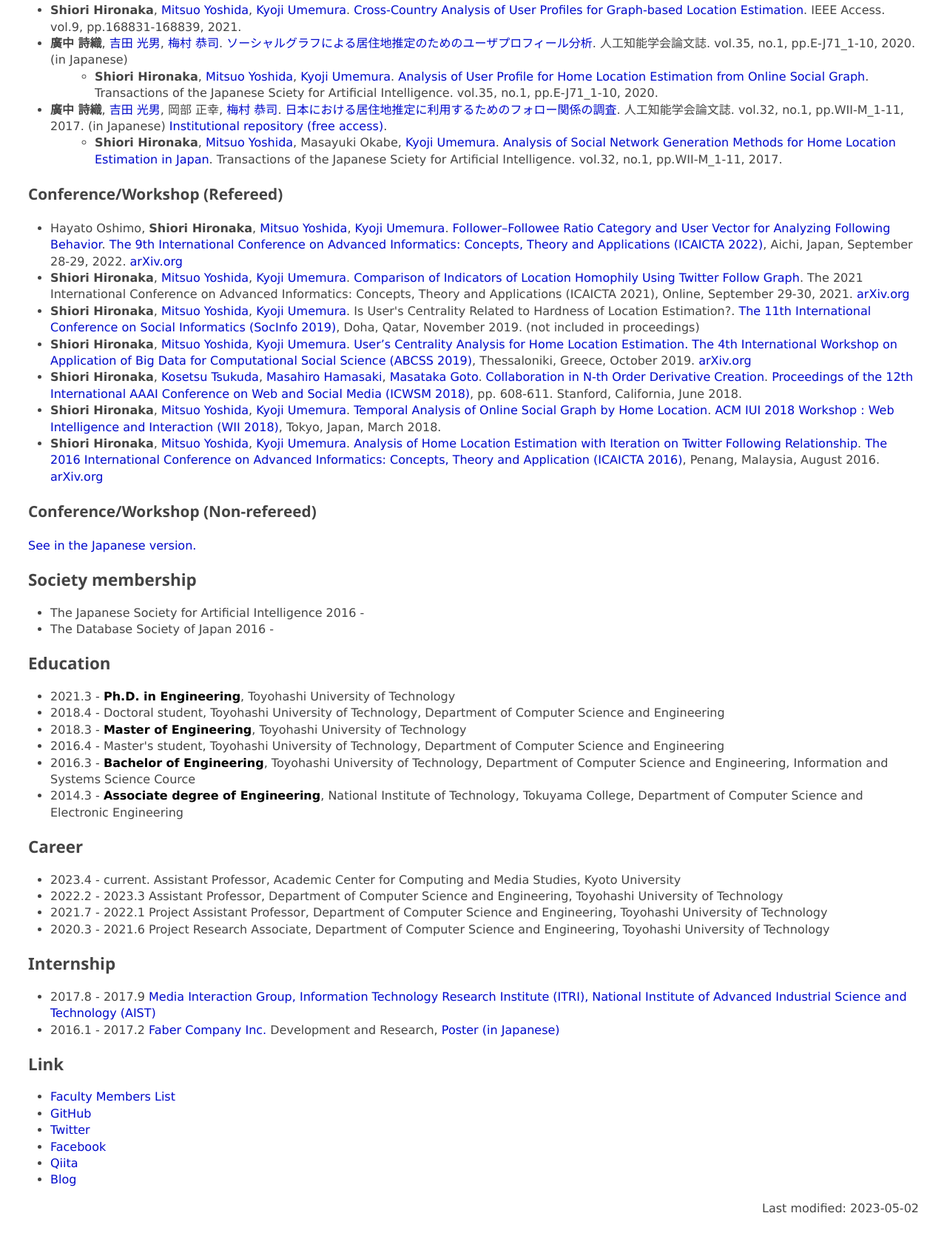
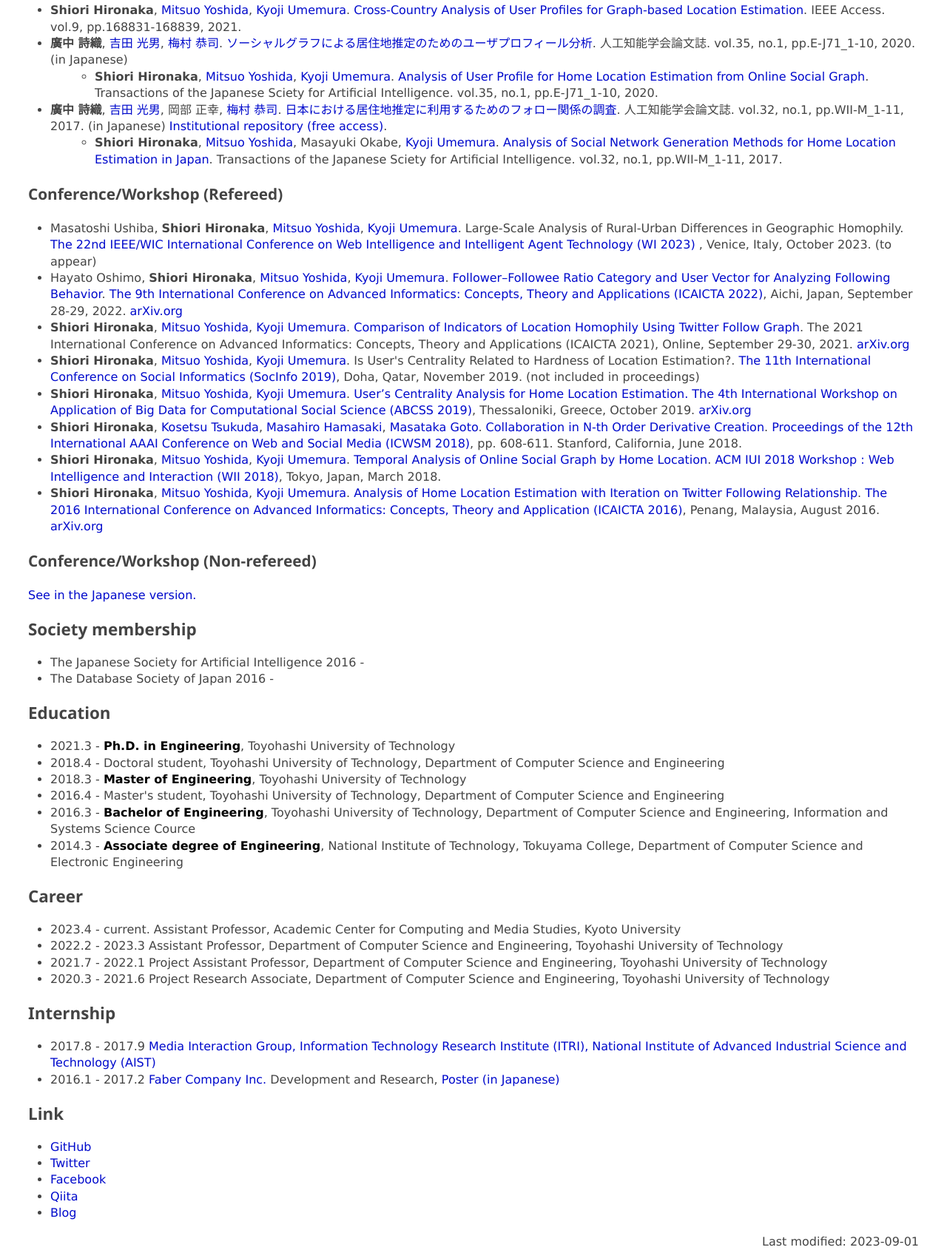
Before and after one commit to elnikkis/elnikkis.github.io, a plain HTML site: page index-en.html in a window 1280 px wide. Shown: the part 439-2129 px from the top of the page at 74% size. Before the commit the page ends 2084 px from the top, so only its background shows below. Drawn offline with Linux system fonts and the light colour scheme.

Commit message:
Update paper

```diff
--- a/index-en.html
+++ b/index-en.html
@@ -40,6 +40,7 @@
 
     <h3>Conference/Workshop (Refereed)</h3>
 <ul>
+  <li>Masatoshi Ushiba, <em>Shiori Hironaka</em>, <a href="https://www.gssm.otsuka.tsukuba.ac.jp/~mitsuo/">Mitsuo Yoshida</a>, <a href="http://www.ss.cs.tut.ac.jp/umemura/">Kyoji Umemura</a>. Large-Scale Analysis of Rural-Urban Differences in Geographic Homophily. <a href="https://www.wi-iat.com/wi-iat2023/index.html">The 22nd IEEE/WIC International Conference on Web Intelligence and Intelligent Agent Technology (WI 2023) </a>, Venice, Italy, October 2023. (to appear)
   <li>Hayato Oshimo, <em>Shiori Hironaka</em>, <a href="https://www.gssm.otsuka.tsukuba.ac.jp/~mitsuo/">Mitsuo Yoshida</a>, <a href="http://www.ss.cs.tut.ac.jp/umemura/">Kyoji Umemura</a>. <a href="https://doi.org/10.1109/ICAICTA56449.2022.9932992">Follower–Followee Ratio Category and User Vector for Analyzing Following Behavior</a>. <a href="http://icaicta.cs.tut.ac.jp/2022/">The 9th International Conference on Advanced  Informatics: Concepts, Theory and Applications (ICAICTA 2022)</a>, Aichi, Japan, September 28-29, 2022. <a href="https://doi.org/10.48550/arXiv.2210.13874">arXiv.org</a>
 <li><em>Shiori Hironaka</em>, <a href="https://www.gssm.otsuka.tsukuba.ac.jp/~mitsuo/">Mitsuo Yoshida</a>, <a href="http://www.ss.cs.tut.ac.jp/umemura/">Kyoji Umemura</a>. <a href="https://doi.org/10.1109/ICAICTA53211.2021.9640257">Comparison of Indicators of Location Homophily Using Twitter Follow Graph</a>. The 2021 International Conference on Advanced Informatics: Concepts, Theory and Applications (ICAICTA 2021), Online, September 29-30, 2021. <a href="https://arxiv.org/abs/2110.13410">arXiv.org</a>
 <li><em>Shiori Hironaka</em>, <a href="https://www.gssm.otsuka.tsukuba.ac.jp/~mitsuo/">Mitsuo Yoshida</a>, <a href="http://www.ss.cs.tut.ac.jp/umemura/">Kyoji Umemura</a>. Is User's Centrality Related to Hardness of Location Estimation?. <a href="https://socinfo2019.qcri.org/">The 11th International Conference on Social Informatics (SocInfo 2019)</a>, Doha, Qatar, November 2019. (not included in proceedings)
@@ -84,7 +85,6 @@
 
     <h2>Link</h2>
     <ul>
-<li><a href="https://www.tut.ac.jp/english/schools/faculty/cs/post_73.html">Faculty Members List</a>
       <li><a href="https://github.com/elnikkis">GitHub</a>
       <li><a href="https://twitter.com/elnikkis">Twitter</a>
       <li><a href="https://www.facebook.com/shiori.hironaka.1">Facebook</a>
@@ -92,7 +92,7 @@
       <li><a href="http://elnikkis.hatenablog.jp/">Blog</a>
     </ul>
     <footer>
-<p id="last_modified">Last modified: <time>2023-05-02</time>
+<p id="last_modified">Last modified: <time>2023-09-01</time>
     </footer>
   </body>
 </html>
```
Also changed, not shown: index.html (+4 -3 lines).
